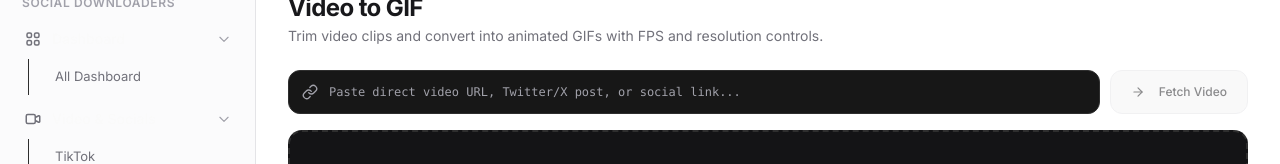
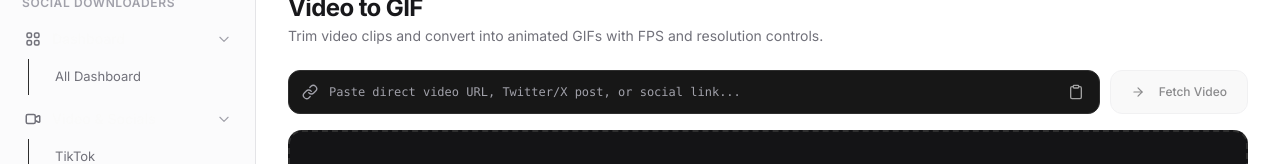
Before and after one commit to BranProHengker/avttr-studio, a Nuxt app: page /tools/video-to-gif in a window 1280 px wide. Shown: the part 136-300 px from the top of the page. Built offline with nearby package versions, Linux system fonts and the light colour scheme.

Commit message:
feat: improve CommandPalette focus stability and add clipboard paste support to VideoToGif tool

```diff
--- a/components/layout/CommandPalette.vue
+++ b/components/layout/CommandPalette.vue
@@ -1,6 +1,6 @@
 <script setup lang="ts">
 import { useRouter } from 'vue-router'
-import { onMounted, onUnmounted, ref, computed, watch } from 'vue'
+import { onMounted, onUnmounted, ref, computed, watch, nextTick } from 'vue'
 import { useSearch } from '~/composables/useSearch'
 import { useI18n } from '~/composables/useI18n'
 import Badge from '~/components/ui/Badge.vue'
@@ -59,21 +59,35 @@ const handleKeydown = (e: KeyboardEvent) => {
   }
 }
 
+const focusInput = () => {
+  nextTick(() => {
+    inputRef.value?.focus()
+    setTimeout(() => {
+      inputRef.value?.focus()
+    }, 50)
+    setTimeout(() => {
+      inputRef.value?.focus()
+    }, 150)
+  })
+}
+
 watch(
   () => props.isOpen,
   (val) => {
     if (val) {
       selectedIndex.value = 0
-      setTimeout(() => {
-        inputRef.value?.focus()
-      }, 50)
+      focusInput()
     }
-  }
+  },
+  { immediate: true }
 )
 
 onMounted(() => {
   if (typeof window !== 'undefined') {
     window.addEventListener('keydown', handleKeydown)
+  }
+  if (props.isOpen) {
+    focusInput()
   }
 })
 
@@ -117,6 +131,7 @@ onUnmounted(() => {
               ref="inputRef"
               v-model="searchQuery"
               type="text"
+              autofocus
               :placeholder="t.searchPlaceholder"
               class="w-full bg-transparent text-sm text-[var(--text-primary)] placeholder-[var(--text-tertiary)] focus:outline-none"
             />
--- a/pages/tools/video-to-gif.vue
+++ b/pages/tools/video-to-gif.vue
@@ -9,6 +9,7 @@ import {
   Upload,
   Copy,
   Check,
+  Clipboard,
   ArrowRight,
   Link as LinkIcon,
   FolderOpen
@@ -190,6 +191,22 @@ const fetchVideoFromUrl = async () => {
     toast.error('Fetch Failed', err.message || 'Unable to fetch video from URL. Check if link is public.')
   } finally {
     isFetchingUrl.value = false
+  }
+}
+
+// Paste from Clipboard Button Handler
+const pasteFromClipboard = async () => {
+  try {
+    const text = await navigator.clipboard.readText()
+    if (text && text.trim()) {
+      videoUrlInput.value = text.trim()
+      toast.info('Pasted from Clipboard', text.trim().slice(0, 40) + '...')
+      fetchVideoFromUrl()
+    } else {
+      toast.warning('Clipboard Empty', 'No URL found in clipboard')
+    }
+  } catch {
+    toast.error('Clipboard Access', 'Use Ctrl+V / ⌘V to paste directly')
   }
 }
 
@@ -442,9 +459,17 @@ onUnmounted(() => {
             v-model="videoUrlInput"
             type="url"
             placeholder="Paste direct video URL, Twitter/X post, or social link..."
-            class="w-full h-11 pl-10 pr-4 bg-[#171717] hover:bg-[#1a1a1c] border border-[#2E2E2E] focus:border-white/40 text-[var(--text-primary)] placeholder-[var(--text-tertiary)] rounded-xl text-xs font-mono transition-all focus:outline-none focus:ring-2 focus:ring-white/10"
+            class="w-full h-11 pl-10 pr-10 bg-[#171717] hover:bg-[#1a1a1c] border border-[#2E2E2E] focus:border-white/40 text-[var(--text-primary)] placeholder-[var(--text-tertiary)] rounded-xl text-xs font-mono transition-all focus:outline-none focus:ring-2 focus:ring-white/10"
             @keydown.enter="fetchVideoFromUrl"
           />
+          <button
+            type="button"
+            class="absolute right-3 top-1/2 -translate-y-1/2 p-1 text-neutral-400 hover:text-white transition-colors cursor-pointer flex items-center justify-center"
+            @click="pasteFromClipboard"
+            title="Paste from clipboard"
+          >
+            <Clipboard class="w-4 h-4" />
+          </button>
         </div>
         <Button
           variant="secondary"
```
